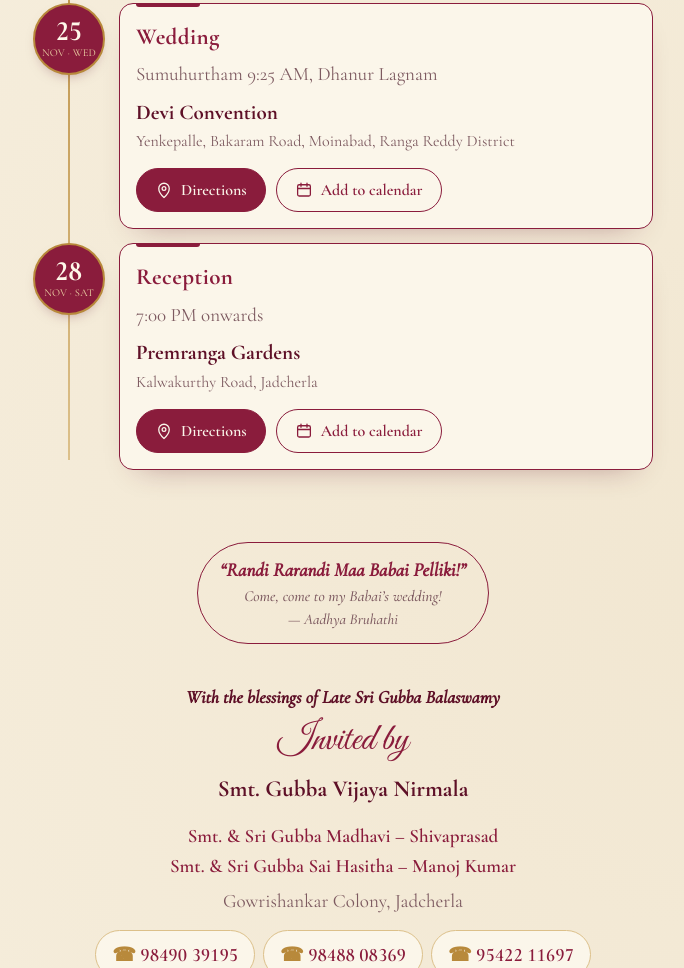
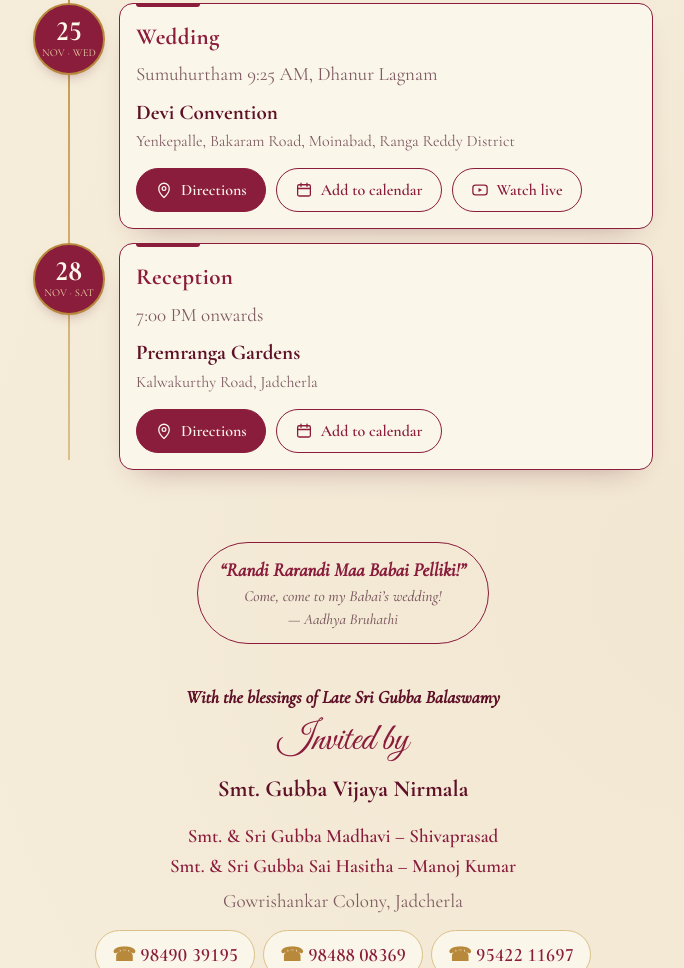
Before and after one commit to manoj036/keshava-nandu-weds-keerthana, a plain HTML site: page index.html in a window 1280 px wide. Shown: the part 1792-2760 px from the top of the page, without its empty margins (297-981 px from the left). Drawn offline with nearby package versions, Linux system fonts and the light colour scheme; a web font is replaced by a local one.

Commit message:
Add a Watch live button to the wedding card
Links to the YouTube live stream of the ceremony, labelled in English
and Telugu.

Co-Authored-By: Claude Fable 5.2 <noreply@anthropic.com>

```diff
--- a/index.html
+++ b/index.html
@@ -149,6 +149,10 @@
                   <a href="https://calendar.google.com/calendar/render?action=TEMPLATE&amp;text=Keshava%20Nandu%20weds%20Keerthana%20%E2%80%94%20Sumuhurtham&amp;dates=20261125T035500Z/20261125T070000Z&amp;details=Sumuhurtham%20at%2009%3A25%20AM%20(Dhanur%20Lagnam).%20Map%3A%20https%3A%2F%2Fmaps.app.goo.gl%2F5psFfZjRLcySoqzb9&amp;location=Devi%20Convention%2C%20Yenkepalle%2C%20Bakaram%20Road%2C%20Moinabad%2C%20Ranga%20Reddy%20District" target="_blank" rel="noopener">Google Calendar</a>
                 </div>
               </details>
+              <a class="btn" href="https://youtube.com/live/WAI4tVVlI8w" target="_blank" rel="noopener" aria-label="Keshava Nandu &amp; Keerthana Wedding Ceremony Live Link">
+                <svg viewBox="0 0 24 24" aria-hidden="true"><rect x="2.5" y="5.5" width="19" height="13" rx="3.5" fill="none" stroke="currentColor" stroke-width="1.7"/><path d="M10 9.3v5.4l4.8-2.7z" fill="currentColor"/></svg>
+                <span data-l="en">Watch live</span><span data-l="te">లైవ్ చూడండి</span>
+              </a>
             </div>
           </article>
         </div>
```
